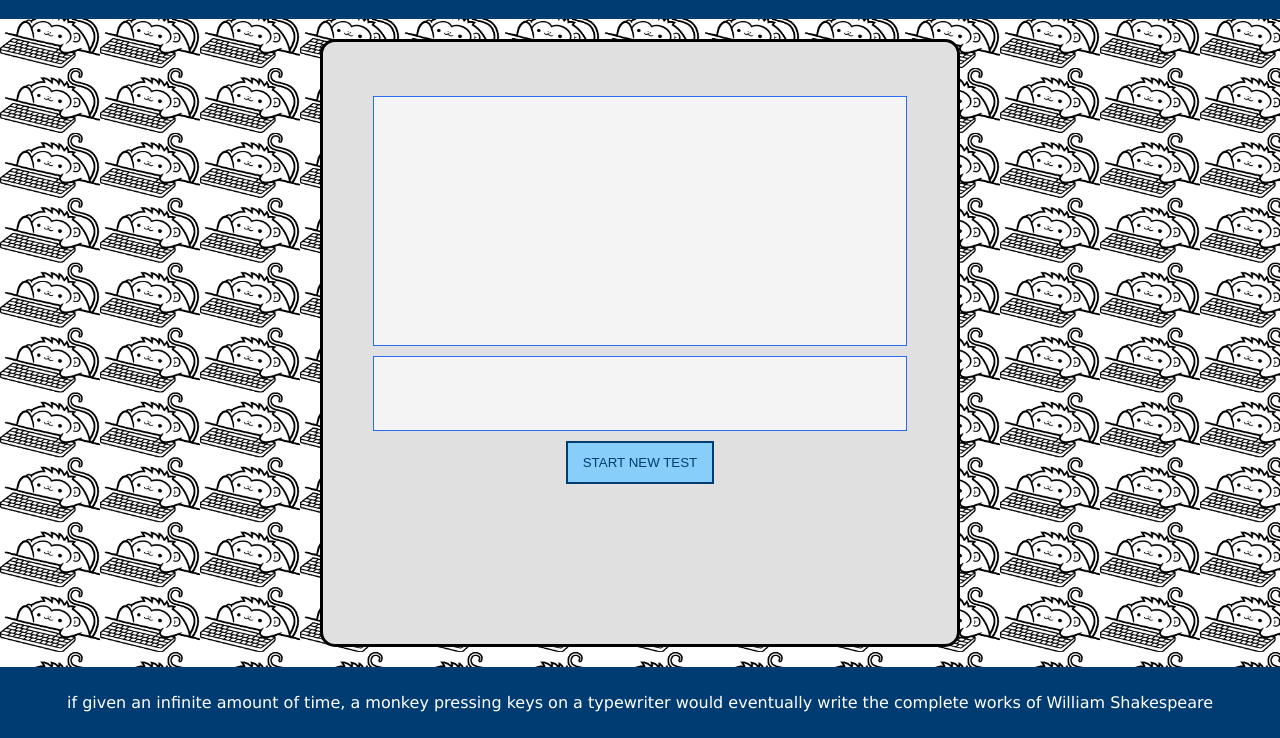
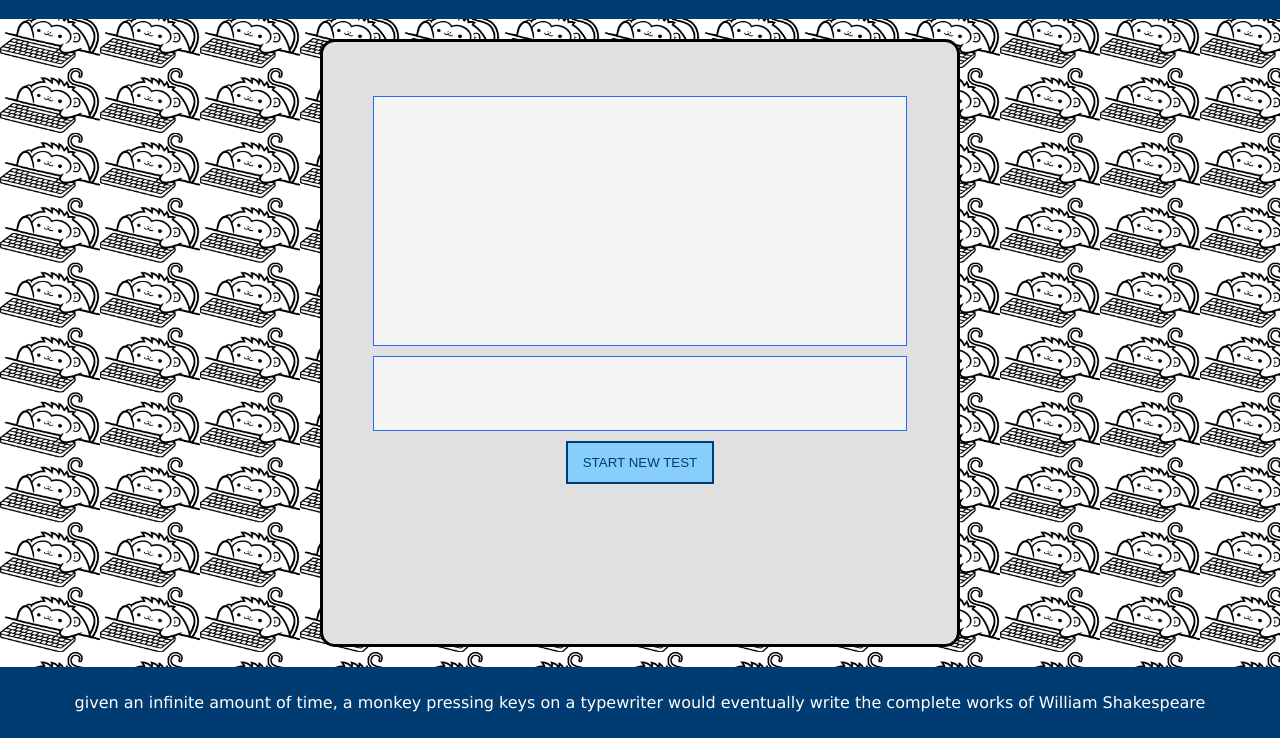
Before and after one commit to LogicEgg/monkeyTapper, a plain HTML site: page index.html in a window 1280 px wide. Shown: the part 62-800 px from the top of the page. Drawn offline with Linux system fonts and the light colour scheme; no server answers.

Commit message:
footer change

```diff
--- a/index.html
+++ b/index.html
@@ -20,7 +20,7 @@
         </div>
     </main>
     <footer>
-        <p id="footerText">if given an infinite amount of time, a monkey pressing keys on a typewriter would eventually write the complete works of William Shakespeare</p>
+        <p id="footerText">given an infinite amount of time, a monkey pressing keys on a typewriter would eventually write the complete works of William Shakespeare</p>
     </footer>
 </body>
 </html>
```
